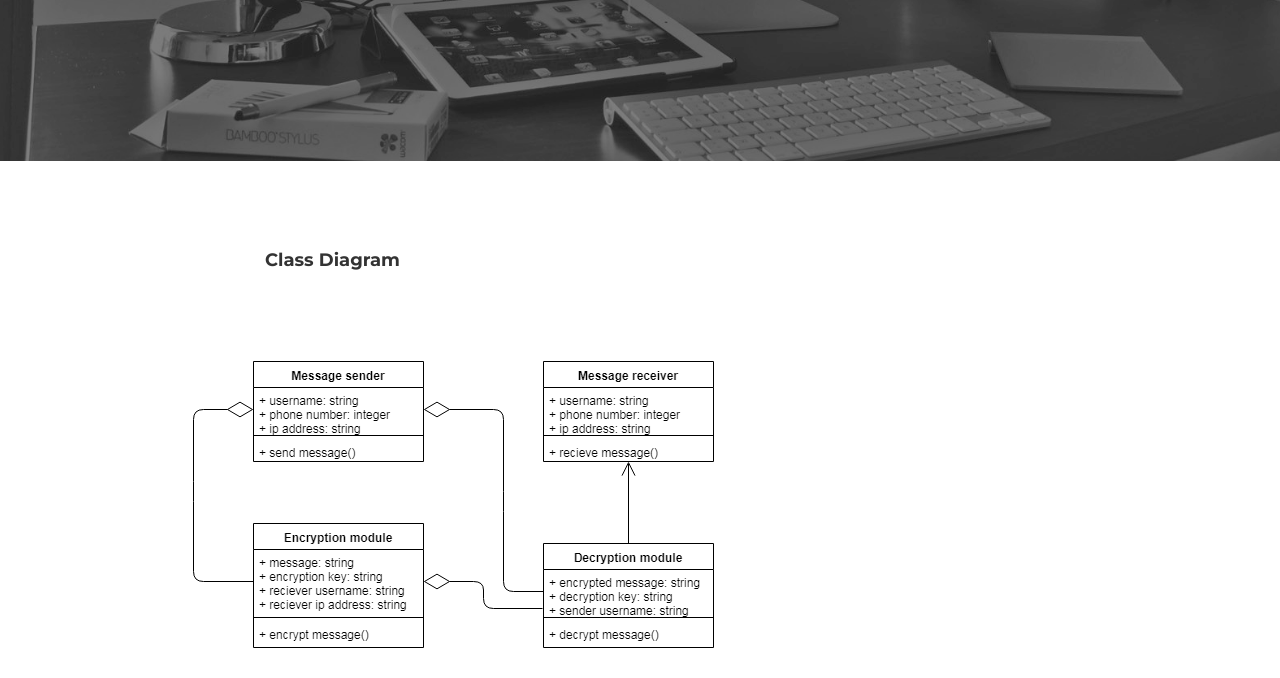
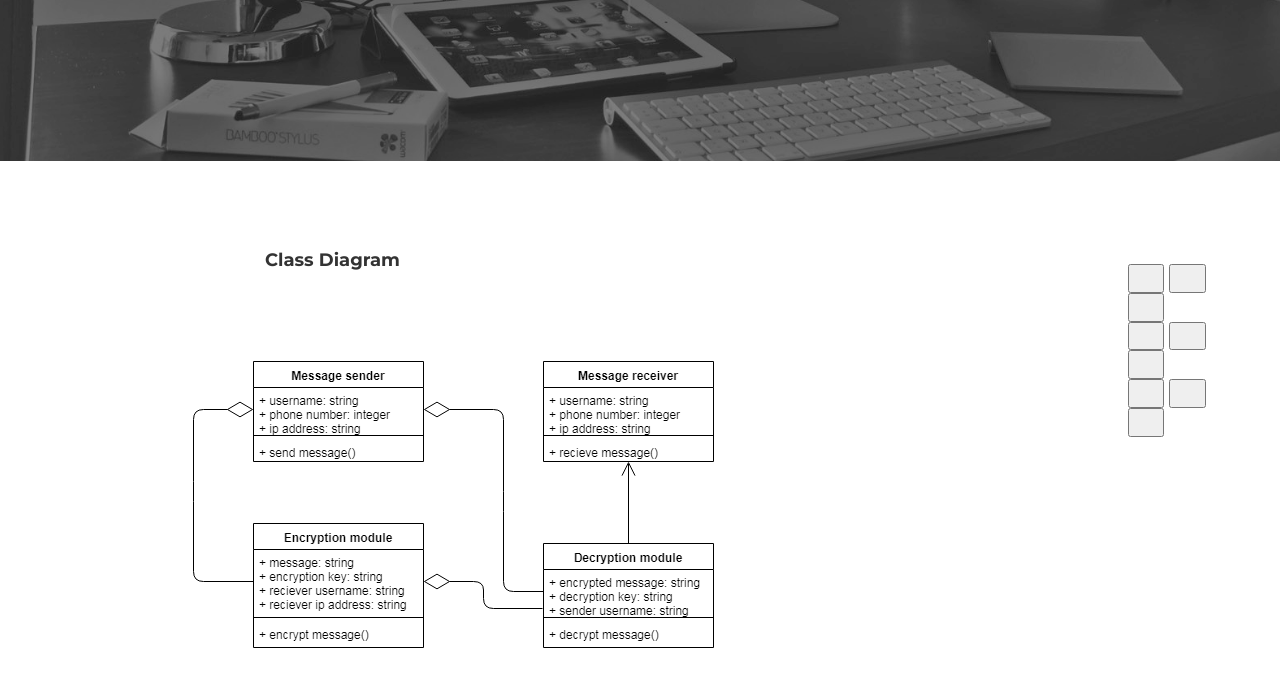
Before and after one commit to egoistos/egoistos.github.io, a plain HTML site: page lab3.html in a window 1280 px wide. Shown: the part 419-1097 px from the top of the page. Drawn offline with Linux system fonts and the light colour scheme.

Commit message:
Update lab3.html

```diff
--- a/lab3.html
+++ b/lab3.html
@@ -87,7 +87,17 @@ th, td {
         <img class="img-responsive" src="img/ClassDiagram.png">
       </div>
 	  <br>
-	  <script src="js/tic-tac-toe.js"></script>
+	  <form name="tic" method="post">
+<input type="button" name="sqr1" class="tictac" value="     " onclick="if(document.tic.sqr1.value == '     ' &amp;&amp; turn == 0 &amp;&amp; mode == 1) {document.tic.sqr1.value = ' X '; sqr1T = 1; turn = 1; vari(); check();} else if(document.tic.sqr1.value == '     ' &amp;&amp; turn == 1 &amp;&amp; mode == 2) {document.tic.sqr1.value = ' X '; sqr1T = 1; turn = 0; vari(); player1Check()} else if(document.tic.sqr1.value == '     ' &amp;&amp; turn == 0 &amp;&amp; mode == 2) {document.tic.sqr1.value = ' O '; sqr1T = 1; turn = 1; vari(); player1Check()} drawCheck()">
+<input type="button" name="sqr2" class="tictac" value="     " onclick="if(document.tic.sqr2.value == '     ' &amp;&amp; turn == 0 &amp;&amp; mode == 1) {document.tic.sqr2.value = ' X '; sqr2T = 1; turn = 1; vari(); check();} else if(document.tic.sqr2.value == '     ' &amp;&amp; turn == 1 &amp;&amp; mode == 2) {document.tic.sqr2.value = ' X '; sqr2T = 1; turn = 0; vari(); player1Check()} else if(document.tic.sqr2.value == '     ' &amp;&amp; turn == 0 &amp;&amp; mode == 2) {document.tic.sqr2.value = ' O '; sqr2T = 1; turn = 1; vari(); player1Check()} drawCheck()">
+<input type="button" name="sqr3" class="tictac" value="     " onclick="if(document.tic.sqr3.value == '     ' &amp;&amp; turn == 0 &amp;&amp; mode == 1) {document.tic.sqr3.value = ' X '; sqr3T = 1; turn = 1; vari(); check();} else if(document.tic.sqr3.value == '     ' &amp;&amp; turn == 1 &amp;&amp; mode == 2) {document.tic.sqr3.value = ' X '; sqr3T = 1; turn = 0; vari(); player1Check()} else if(document.tic.sqr3.value == '     ' &amp;&amp; turn == 0 &amp;&amp; mode == 2) {document.tic.sqr3.value = ' O '; sqr3T = 1; turn = 1; vari(); player1Check()} drawCheck()"><br>
+<input type="button" name="sqr4" class="tictac" value="     " onclick="if(document.tic.sqr4.value == '     ' &amp;&amp; turn == 0 &amp;&amp; mode == 1) {document.tic.sqr4.value = ' X '; sqr4T = 1; turn = 1; vari(); check();} else if(document.tic.sqr4.value == '     ' &amp;&amp; turn == 1 &amp;&amp; mode == 2) {document.tic.sqr4.value = ' X '; sqr4T = 1; turn = 0; vari(); player1Check()} else if(document.tic.sqr4.value == '     ' &amp;&amp; turn == 0 &amp;&amp; mode == 2) {document.tic.sqr4.value = ' O '; sqr4T = 1; turn = 1; vari(); player1Check()} drawCheck()">
+<input type="button" name="sqr5" class="tictac" value="     " onclick="if(document.tic.sqr5.value == '     ' &amp;&amp; turn == 0 &amp;&amp; mode == 1) {document.tic.sqr5.value = ' X '; sqr5T = 1; turn = 1; vari(); check();} else if(document.tic.sqr5.value == '     ' &amp;&amp; turn == 1 &amp;&amp; mode == 2) {document.tic.sqr5.value = ' X '; sqr5T = 1; turn = 0; vari(); player1Check()} else if(document.tic.sqr5.value == '     ' &amp;&amp; turn == 0 &amp;&amp; mode == 2) {document.tic.sqr5.value = ' O '; sqr5T = 1; turn = 1; vari(); player1Check()} drawCheck()">
+<input type="button" name="sqr6" class="tictac" value="     " onclick="if(document.tic.sqr6.value == '     ' &amp;&amp; turn == 0 &amp;&amp; mode == 1) {document.tic.sqr6.value = ' X '; sqr6T = 1; turn = 1; vari(); check();} else if(document.tic.sqr6.value == '     ' &amp;&amp; turn == 1 &amp;&amp; mode == 2) {document.tic.sqr6.value = ' X '; sqr6T = 1; turn = 0; vari(); player1Check()} else if(document.tic.sqr6.value == '     ' &amp;&amp; turn == 0 &amp;&amp; mode == 2) {document.tic.sqr6.value = ' O '; sqr6T = 1; turn = 1; vari(); player1Check()} drawCheck()"><br>
+<input type="button" name="sqr7" class="tictac" value="     " onclick="if(document.tic.sqr7.value == '     ' &amp;&amp; turn == 0 &amp;&amp; mode == 1) {document.tic.sqr7.value = ' X '; sqr7T = 1; turn = 1; vari(); check();} else if(document.tic.sqr7.value == '     ' &amp;&amp; turn == 1 &amp;&amp; mode == 2) {document.tic.sqr7.value = ' X '; sqr7T = 1; turn = 0; vari(); player1Check()} else if(document.tic.sqr7.value == '     ' &amp;&amp; turn == 0 &amp;&amp; mode == 2) {document.tic.sqr7.value = ' O '; sqr7T = 1; turn = 1; vari(); player1Check()} drawCheck()">
+<input type="button" name="sqr8" class="tictac" value="     " onclick="if(document.tic.sqr8.value == '     ' &amp;&amp; turn == 0 &amp;&amp; mode == 1) {document.tic.sqr8.value = ' X '; sqr8T = 1; turn = 1; vari(); check();} else if(document.tic.sqr8.value == '     ' &amp;&amp; turn == 1 &amp;&amp; mode == 2) {document.tic.sqr8.value = ' X '; sqr8T = 1; turn = 0; vari(); player1Check()} else if(document.tic.sqr8.value == '     ' &amp;&amp; turn == 0 &amp;&amp; mode == 2) {document.tic.sqr8.value = ' O '; sqr8T = 1; turn = 1; vari(); player1Check()} drawCheck()">
+<input type="button" name="sqr9" class="tictac" value="     " onclick="if(document.tic.sqr9.value == '     ' &amp;&amp; turn == 0 &amp;&amp; mode == 1) {document.tic.sqr9.value = ' X '; sqr9T = 1; turn = 1; vari(); check();} else if(document.tic.sqr9.value == '     ' &amp;&amp; turn == 1 &amp;&amp; mode == 2) {document.tic.sqr9.value = ' X '; sqr9T = 1; turn = 0; vari(); player1Check()} else if(document.tic.sqr9.value == '     ' &amp;&amp; turn == 0 &amp;&amp; mode == 2) {document.tic.sqr9.value = ' O '; sqr9T = 1; turn = 1; vari(); player1Check()} drawCheck()">
+</form>
 
   </div>
 
```
